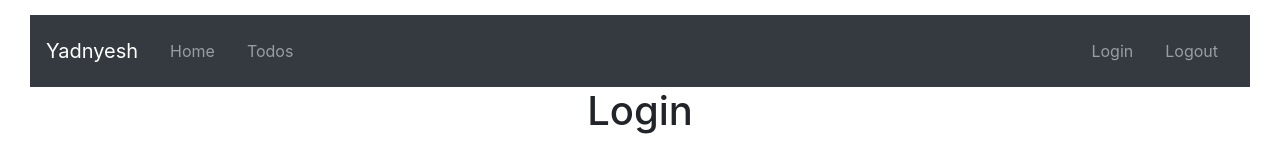
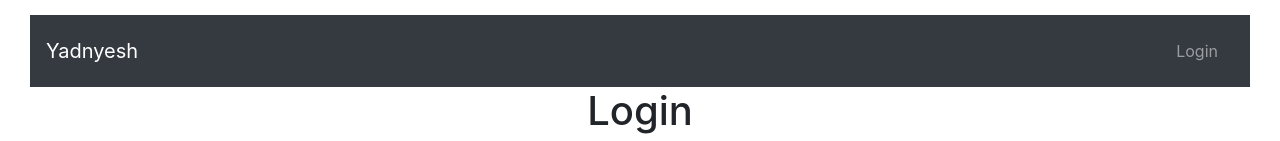
Before and after one commit to yadnyesh/todo-app, a React (Create React App) app: page / in a window 1280 px wide. Shown: the top 141 px of the page. Built offline with nearby package versions, Linux system fonts and the light colour scheme.

Commit message:
Show links as per user login

```diff
--- a/src/components/todo/AuthenticationService.js
+++ b/src/components/todo/AuthenticationService.js
@@ -6,6 +6,17 @@ class AuthenticationService {
     logout(){
         sessionStorage.removeItem('authenticatedUser');
     }
+    isUserLoggedIn() {
+        let user = sessionStorage.getItem('authenticatedUser')
+        if(user===null) return false
+        return true
+    }
+
+    getLoggedInUserName() {
+        let user = sessionStorage.getItem('authenticatedUser')
+        if(user===null) return ''
+        return user
+    }
 }
 
 export default new AuthenticationService()
--- a/src/components/todo/TodoApp.jsx
+++ b/src/components/todo/TodoApp.jsx
@@ -1,6 +1,5 @@
 import React, {Component} from 'react'
 import {BrowserRouter as Router, Route, Switch, Link} from 'react-router-dom'
-import { prototype } from 'stream';
 import AuthenticationService from './AuthenticationService.js'
 
 class TodoApp extends Component {
@@ -28,17 +27,21 @@ class TodoApp extends Component {
 
 class HeaderComponent extends Component {
     render() {
+
+        const isUserLoggedIn = AuthenticationService.isUserLoggedIn();
+        console.log(isUserLoggedIn);
+
         return(
             <header>
                 <nav className="navbar navbar-expand-md navbar-dark bg-dark">
-                    <div href="/" className="navbar-brand"><a>Yadnyesh</a></div>
+                    <div href="http://localhost:3000" className="navbar-brand"><a>Yadnyesh</a></div>
                     <ul className="navbar-nav">
-                        <li className="nav-link"><Link to="/welcome/in28minutes" className="nav-link">Home</Link></li>
-                        <li className="nav-link"><Link to="/todos" className="nav-link">Todos</Link></li>
+                        {isUserLoggedIn && <li className="nav-link"><Link to="/welcome/in28minutes" className="nav-link">Home</Link></li>}
+                        {isUserLoggedIn && <li className="nav-link"><Link to="/todos" className="nav-link">Todos</Link></li>}
                     </ul>
                     <ul className="navbar-nav navbar-collapse justify-content-end">
-                        <li className="nav-link"><Link to="/login" className="nav-link">Login</Link></li>
-                        <li className="nav-link"><Link to="/logout" className="nav-link" onClick={AuthenticationService.logout}>Logout</Link></li>
+                        {!isUserLoggedIn && <li className="nav-link"><Link to="/login" className="nav-link">Login</Link></li>}
+                        {isUserLoggedIn && <li className="nav-link"><Link to="/logout" className="nav-link" onClick={AuthenticationService.logout}>Logout</Link></li>}
                     </ul>
                 </nav>
             </header>
@@ -86,7 +89,7 @@ class ListTodosComponent extends Component {
             <div>
                 <h1>List Todos</h1>
                 <div className="container">
-                    <table class="table">
+                    <table className="table">
                         <thead>
                             <tr>
                                 <th>ID</th>
@@ -99,7 +102,7 @@ class ListTodosComponent extends Component {
                             {
                                 this.state.todos.map(
                                     todo => (
-                                        <tr>
+                                        <tr key={todo.id}>
                                             <td>{todo.id}</td>
                                             <td>{todo.description}</td>
                                             <td>{todo.targetDate.toString()}</td>
```
